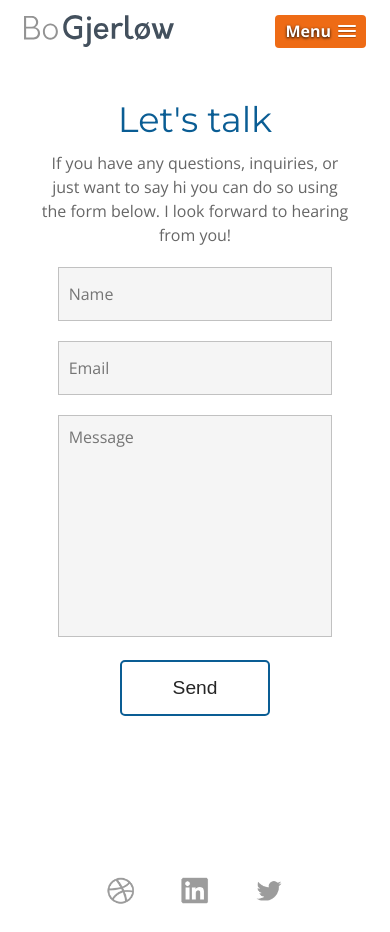
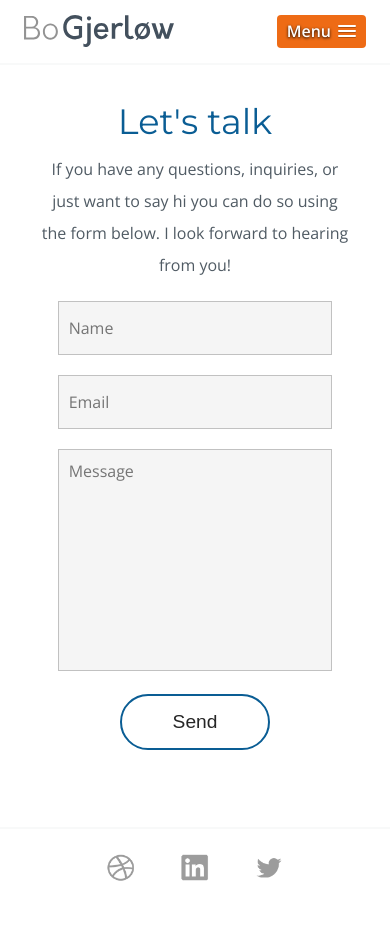
Before and after one commit to bgjerlow/portfolio-website, a PHP site: page /contact.php in a window 390 px wide. After the commit the page ends 881 px from the top, so only its background shows below. Run offline with PHP 8.4, Linux system fonts and the light colour scheme; some libraries are stand-ins or nearby versions.

Commit message:
Various minor changes
media-queries.css:
* Added a border-bottom to mobile navigation

style.css:
* Changed line-height and color of paragraph elements
* Added a border-bottom to desktop navigation
* Changed border-radius and width on .button. Added a new cursor type as
well.
* Changed font-family to 'Open Sans', font-size, and line-height for
.itemSection. Also added a font-weight of 600
* Added a border-top to .footer

header.php:
* Removed Open Sans 700 in favor of Open Sans 600

```diff
--- a/css/media-queries.css
+++ b/css/media-queries.css
@@ -43,6 +43,10 @@
 
 	#navMobile {
 		display: none;
+	}
+
+	#headerMobile {
+		border-bottom: 2px solid #F8F9F9;
 	}
 
 	.js .slicknav_menu {
--- a/css/style.css
+++ b/css/style.css
@@ -9,13 +9,14 @@ p {
     font-family: 'Open Sans', sans-serif;
 	font-weight: 400;
     font-size: 100%;
-    line-height: 150%;
-	color: #666666;
+    line-height: 200%;
+	color: #505B64;
 }
 
 /* Navigation */
 #headerDesktop {
 	height: 80px;
+	border-bottom: 2px solid #F8F9F9;
 }
 
 #siteLogo {
@@ -188,10 +189,11 @@ a.darken img {
 	font-size: 1.2em;
 	color: #262626;
 	padding: 15px;
-	border-radius: 5px;
-	width: 30%;
+	border-radius: 50px;
+	width: 20%;
 	min-width: 150px;
 	-webkit-appearance: none;
+	cursor: pointer;
 }
 
 .button:hover {
@@ -242,9 +244,10 @@ a.darken img {
 }
 
 .itemSection {
-	font-family: 'Montserrat', sans-serif;
-	font-size: 120%;
-	line-height: 180%;
+	font-family: 'Open Sans', sans-serif;
+	font-weight: 600;
+	font-size: 135%;
+	line-height: 202.5%;
 	color: #414141;
 }
 
@@ -337,3 +340,7 @@ html, body {
 footer, .push {
 	height: 80px;
 }
+
+.footer {
+	border-top: 2px solid #F8F9F9;
+}
--- a/inc/header.php
+++ b/inc/header.php
@@ -5,7 +5,7 @@
 		<link rel="stylesheet" type="text/css" href="css/style.css">
 		<link rel="stylesheet" type="text/css" href="css/media-queries.css">
 		<!-- Google Fonts -->
-		<link href="https://fonts.googleapis.com/css?family=Montserrat|Open+Sans:400,700" rel="stylesheet">
+		<link href="https://fonts.googleapis.com/css?family=Montserrat|Open+Sans:400,600" rel="stylesheet">
 		<!-- Animate.css -->
 		<link rel="stylesheet" type="text/css" href="css/animate.css">
 		<!-- jQuery CDN -->
```
